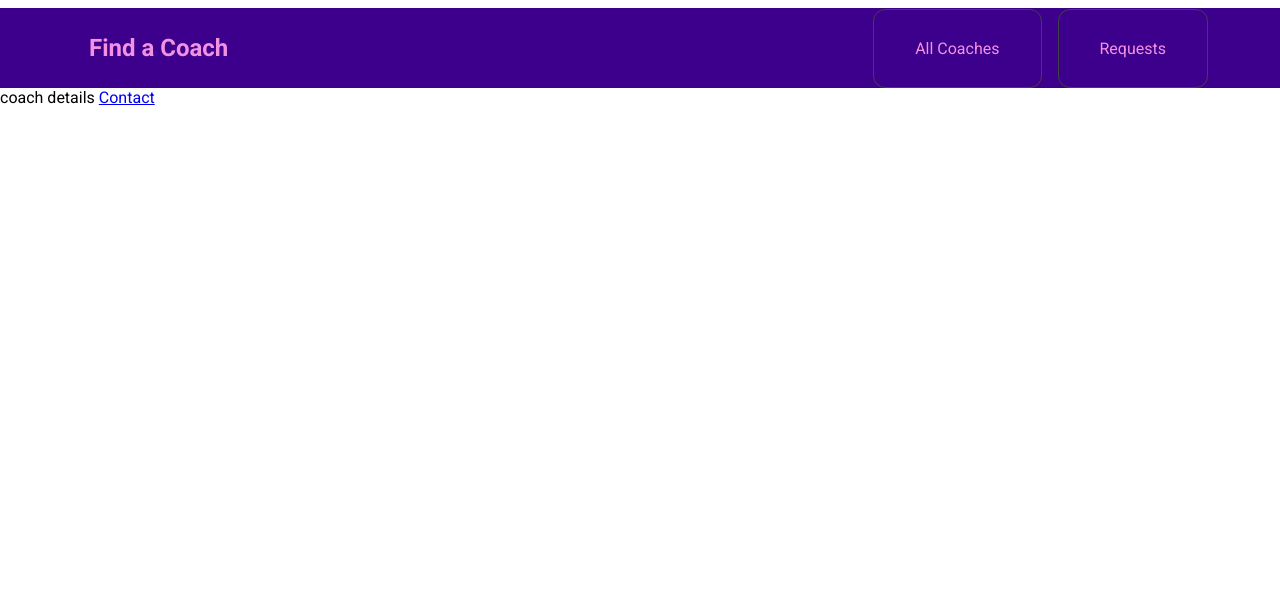
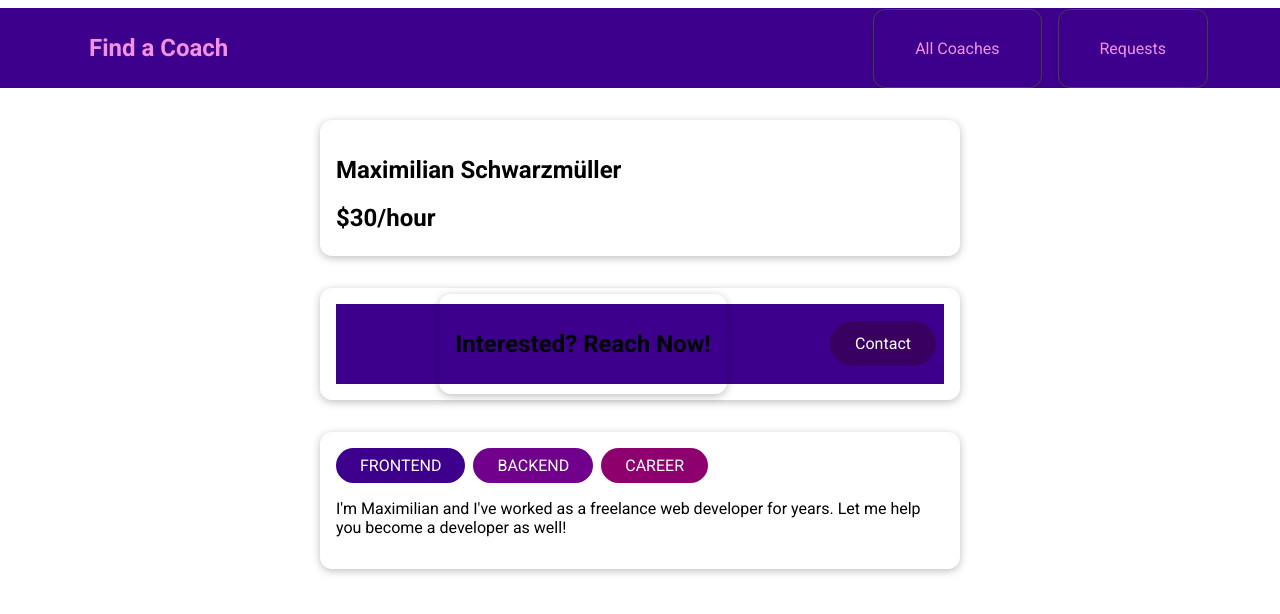
Before and after one commit to Victor-Grinan-Dev/project-06-coach-finder-vue, a Vue app: page /coaches/c1 in a window 1280 px wide. Shown: the top 614 px of the page. Built offline with nearby package versions, Linux system fonts and the light colour scheme.

Commit message:
ui update

```diff
--- a/src/components/ui/BaseBadge.vue
+++ b/src/components/ui/BaseBadge.vue
@@ -1,6 +1,18 @@
 <template>
-  <button></button>
+  <span class="badge" :class="type">{{ text }}</span>
 </template>
+
+<script>
+export default {
+  props: ["type", "title"],
+  computed: {
+    text() {
+      return this.title.toUpperCase();
+    },
+  },
+};
+</script>
+
 <style scoped>
 @import "../../styles/base-badge.css";
 </style>
--- a/src/components/ui/BaseButton.vue
+++ b/src/components/ui/BaseButton.vue
@@ -1,7 +1,73 @@
 <template>
-  <button></button>
+  <button v-if="!link" :class="mode">
+    <slot></slot>
+  </button>
+  <router-link v-else :to="to" :class="mode">
+    <slot></slot>
+  </router-link>
 </template>
-<script></script>
+
+<script>
+export default {
+  props: {
+    mode: {
+      type: String,
+      required: false,
+      default: null
+    },
+    link: {
+      type: Boolean,
+      required: false,
+      default: false
+    },
+    to: {
+      type: String,
+      required: false,
+      default: '/'
+    }
+  }
+}
+</script>
+
 <style scoped>
-@import "../../styles/base-button.css";
+button,
+a {
+  text-decoration: none;
+  padding: 0.75rem 1.5rem;
+  font: inherit;
+  background-color: #3a0061;
+  border: 1px solid #3a0061;
+  color: white;
+  cursor: pointer;
+  border-radius: 30px;
+  margin-right: 0.5rem;
+  display: inline-block;
+}
+
+a:hover,
+a:active,
+button:hover,
+button:active {
+  background-color: #270041;
+  border-color: #270041;
+}
+
+.flat {
+  background-color: transparent;
+  color: #3a0061;
+  border: none;
+}
+
+.outline {
+  background-color: transparent;
+  border-color: #270041;
+  color: #270041;
+}
+
+.flat:hover,
+.flat:active,
+.outline:hover,
+.outline:active {
+  background-color: #edd2ff;
+}
 </style>
--- a/src/main.js
+++ b/src/main.js
@@ -5,6 +5,8 @@
 import App from "./App.vue";
 
 import BaseCard from "./components/ui/BaseCard.vue";
+import BaseButton from "./components/ui/BaseButton.vue";
+import BaseBadge from "./components/ui/BaseBadge.vue";
 
 const app = createApp(App);
 
@@ -12,5 +14,7 @@
 app.use(store);
 
 app.component("base-card", BaseCard);
+app.component("base-button", BaseButton);
+app.component("base-badge", BaseBadge);
 
 app.mount("#app");
--- a/src/pages/coaches/CoachDetail.vue
+++ b/src/pages/coaches/CoachDetail.vue
@@ -1,5 +1,61 @@
 <template>
-  coach details
-  <router-link to="/coaches/c1/contact">Contact</router-link>
-  <router-view></router-view>
+  <section>
+    <base-card>
+      <h2>{{ fullName }}</h2>
+      <h3>${{ rate }}/hour</h3>
+    </base-card>
+  </section>
+  <section>
+    <base-card>
+      <header>
+        <base-card> <h2>Interested? Reach Now!</h2></base-card>
+        <base-button :to="contactLink">Contact</base-button>
+      </header>
+      <router-view></router-view>
+    </base-card>
+  </section>
+  <section>
+    <base-card>
+      <base-badge
+        v-for="area in areas"
+        :key="area"
+        :type="area"
+        :title="area"
+      ></base-badge>
+      <p>{{ description }}</p>
+    </base-card>
+  </section>
 </template>
+
+<script>
+export default {
+  props: ["id"],
+  computed: {
+    data() {
+      return {
+        selectedCoach: null,
+      };
+    },
+    fullName() {
+      return this.selectedCoach.firstName + " " + this.selectedCoach.lastName;
+    },
+    contactLink() {
+      return "coaches/" + this.id + "/contact";
+    },
+    areas() {
+      return this.selectedCoach.areas;
+    },
+    rate() {
+      return this.selectedCoach.hourlyRate;
+    },
+    description() {
+      return this.selectedCoach.description;
+    },
+  },
+  created() {
+    this.selectedCoach = this.$store.getters["coaches/coaches"].find(
+      (coach) => coach.id === this.id
+    );
+  },
+};
+</script>
--- a/src/pages/coaches/CoachesList.vue
+++ b/src/pages/coaches/CoachesList.vue
@@ -3,7 +3,7 @@
   <section>
     <base-card>
       <div class="controls">
-        <button>Refresh</button>
+        <base-button mode="outline">Refresh</base-button>
         <router-link to="/register">Register as Coach</router-link>
       </div>
       <ul v-if="hasCoaches">
@@ -11,8 +11,8 @@
           v-for="coach in filterdCoaches"
           :key="coach.id"
           :id="coach.id"
-          :first-name="coach.firstName"
-          :last-name="coach.lastName"
+          :firstName="coach.firstName"
+          :lastName="coach.lastName"
           :rate="coach.hourlyRate"
           :areas="coach.areas"
         >
--- a/src/router.js
+++ b/src/router.js
@@ -13,8 +13,9 @@
     { path: "/", redirect: "/coaches" },
     { path: "/coaches", component: coachesList },
     {
-      path: "/coaches/:id",
+      path: "/coaches/:id", //this declared id value. see under.
       component: coachDetail,
+      props: true, //the view-router will pass the id value to the child component
       children: [{ path: "/contact", component: contactCoach }],
     },
     { path: "/register", component: coachRegistration },
```
